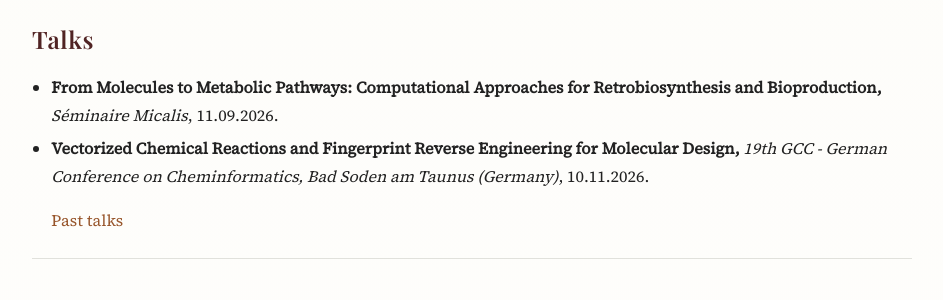
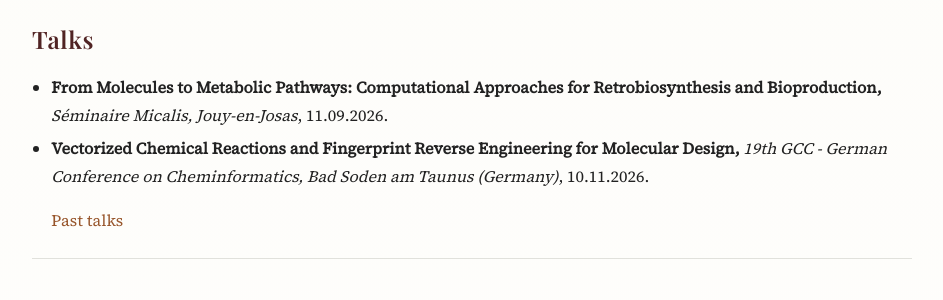
Before and after one commit to PhilippeMeyer68/philippemeyer68.github.io, a Jekyll site: the page built from index.md, in a window 1280 px wide and 900 px high, scrolled down 1895 px. Shown: the part 156-456 px from the top of the window, without its empty margins (168-1111 px from the left). Built offline with Jekyll 4.4.1, drawn with Linux system fonts in a browser that asks for light colours.

```diff
--- a/index.md
+++ b/index.md
@@ -182,7 +182,7 @@ title: "Home"
 
 <li>
   <strong>From Molecules to Metabolic Pathways: Computational Approaches for Retrobiosynthesis and Bioproduction, </strong>
-  <em>Séminaire Micalis</em>, 11.09.2026.
+  <em>Séminaire Micalis, Jouy-en-Josas</em>, 11.09.2026.
 </li>
 <li>
   <strong>Vectorized Chemical Reactions and Fingerprint Reverse Engineering for Molecular Design, </strong>
```
Also changed, not shown: past-talks.md (+1 -1 lines).
